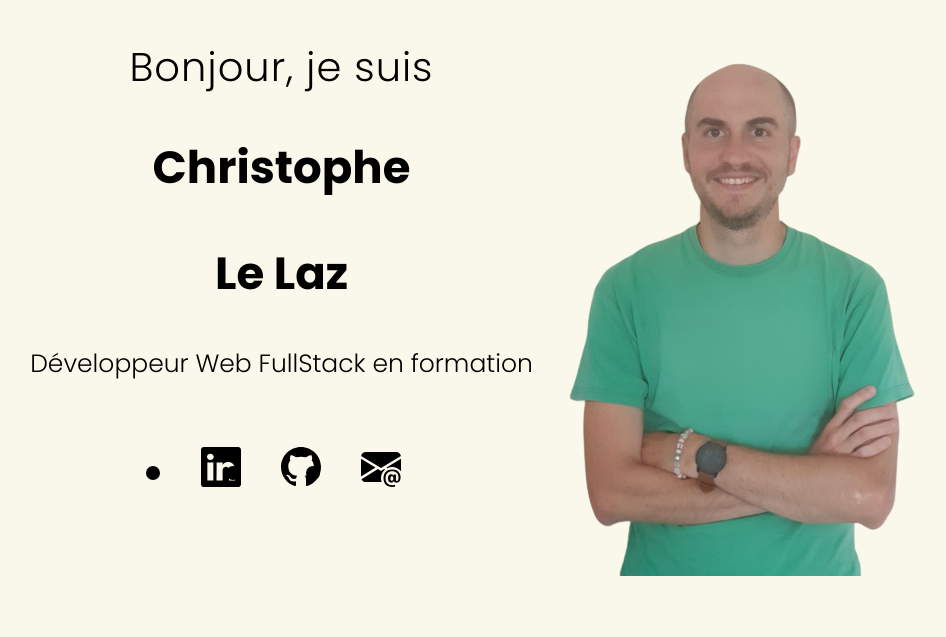
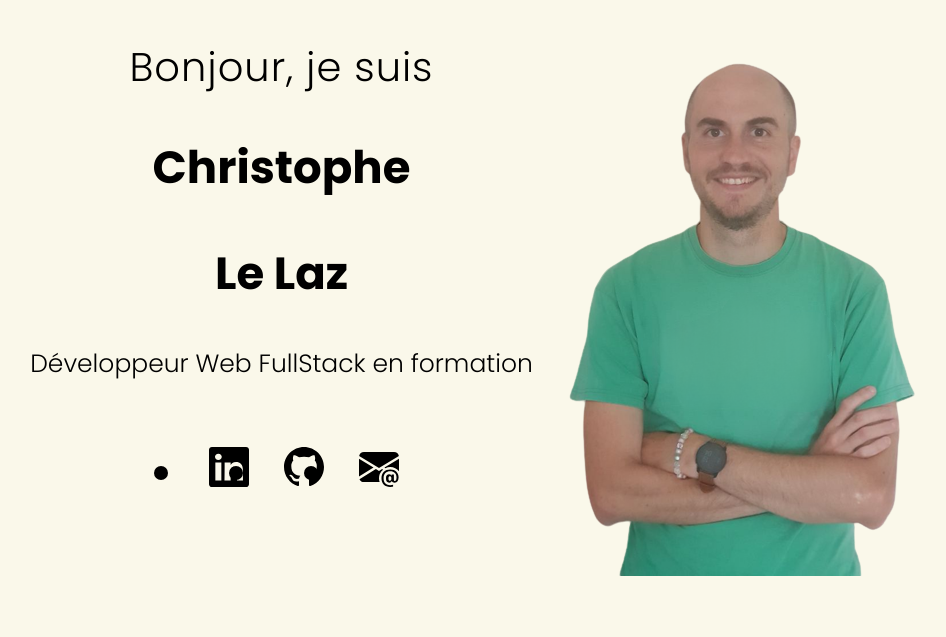
Before and after one commit to Christophe-LE-LAZ/christophe-le-laz.github.io, a PHP site: page / in a window 1280 px wide; the page is wider, and only the part inside the window is pictured. Shown: the part 78-715 px from the top of that part, without its empty margins (162-1108 px from the left). Run offline with PHP 8.4, Linux system fonts and the light colour scheme; some libraries are stand-ins or nearby versions.

Commit message:
gestion des icons de contacts

```diff
--- a/CSS/style.css
+++ b/CSS/style.css
@@ -277,6 +277,7 @@ p {
 .messagedefilant:hover {
         animation-play-state: paused;
 }
+
 /* Animation du défilement */
 @keyframes defilement {
         from {
@@ -288,7 +289,71 @@ p {
         }
 }
 
+.presentation--contact {
+        margin-top: 2rem;
+}
+.presentation--contact a {
+        margin: 0;
+        text-decoration: none;
+        position: relative;
+        display: inline-block;
+        height: 35px;
+        width: 35px;
+        line-height: 1.45;
+        font-weight: 400;
+        user-select: text;
+}
 
-.presentation-contact {
+.presentation--contact--li {
         padding: 2rem;
+        position: relative;
 }
+
+.presentation--contact ul li:hover{
+
+        margin: 3rem 0;
+}
+
+.presentation--contact--li svg {
+        fill:inherit;
+}
+.presentation--contact--li:hover svg {
+        fill: #755cde;
+        white-space: pre-wrap;
+        transform: translateY(-5px);
+        /* Translation vers le haut */
+}
+
+.presentation--contact--li:hover::before {
+        content: attr(data-title);
+        font-size: 1.4rem;
+        position: absolute;
+        bottom: 100%;
+        left: 50%;
+        transform: translateX(-50%);
+        padding: 5px;
+        background-color: #000;
+        /* Fond noir */
+        color: #fff;
+        /* Texte blanc */
+        border-radius: 5px;
+        opacity: 1;
+        transition: opacity 150ms linear, transform 150ms linear;
+}
+
+.presentation--contact--li::before {
+        content: attr(data-title);
+        font-size: 1.4rem;
+        position: absolute;
+        bottom: 100%;
+        left: 50%;
+        transform: translateX(-50%);
+        padding: 5px;
+        background-color: #000;
+        /* Fond noir initial */
+        color: #fff;
+        /* Texte blanc initial */
+        border-radius: 5px;
+        opacity: 0;
+        transition: opacity 150ms ease-in-out, transform 150ms ease-in-out;
+}
--- a/index.html
+++ b/index.html
@@ -22,21 +22,55 @@
 <h2 class="name first">Christophe</h2>
 <h2 class="name">Le Laz</h2>
 <h3>Développeur Web FullStack en formation</h3>
-<ul class="nav--ul">
+<!-- <ul class="nav--ul">
 <!-- <li class="nav--li first">
 <a class="nav--li--a" href="http://www.linkedin.com/in/christophe-le-laz">Contact</a>
         </li> -->
-        <li class="presentation-contact"><svg xmlns="http://www.w3.org/2000/svg" width="40" height="40" fill="currentColor" class="bi bi-linkedin" viewBox="0 0 16 16">
+        <!-- <li class="presentation--contact--li"><svg xmlns="http://www.w3.org/2000/svg" width="40" height="40" fill="currentColor" class="bi bi-linkedin" viewBox="0 0 16 16">
           <path d="M0 1.146C0 .513.526 0 1.175 0h13.65C15.474 0 16 .513 16 1.146v13.708c0 .633-.526 1.146-1.175 1.146H1.175C.526 16 0 15.487 0 14.854V1.146zm4.943 12.248V6.169H2.542v7.225h2.401m-1.2-8.212c.837 0 1.358-.554 1.358-1.248-.015-.709-.52-1.248-1.342-1.248-.822 0-1.359.54-1.359 1.248 0 .694.521 1.248 1.327 1.248h.016zm4.908 8.212V9.359c0-.216.016-.432.08-.586.173-.431.568-.878 1.232-.878.869 0 1.216.662 1.216 1.634v3.865h2.401V9.25c0-2.22-1.184-3.252-2.764-3.252-1.274 0-1.845.7-2.165 1.193v.025h-.016a5.54 5.54 0 0 1 .016-.025V6.169h-2.4c.03.678 0 7.225 0 7.225h2.4"/>
         </svg></li>
-        <li class="presentation-contact"><svg xmlns="http://www.w3.org/2000/svg" width="40" height="40" fill="currentColor" class="bi bi-github" viewBox="0 0 16 16">
+        <li class="presentation--contact--li"><svg xmlns="http://www.w3.org/2000/svg" width="40" height="40" fill="currentColor" class="bi bi-github" viewBox="0 0 16 16">
           <path d="M8 0C3.58 0 0 3.58 0 8c0 3.54 2.29 6.53 5.47 7.59.4.07.55-.17.55-.38 0-.19-.01-.82-.01-1.49-2.01.37-2.53-.49-2.69-.94-.09-.23-.48-.94-.82-1.13-.28-.15-.68-.52-.01-.53.63-.01 1.08.58 1.23.82.72 1.21 1.87.87 2.33.66.07-.52.28-.87.51-1.07-1.78-.2-3.64-.89-3.64-3.95 0-.87.31-1.59.82-2.15-.08-.2-.36-1.02.08-2.12 0 0 .67-.21 2.2.82.64-.18 1.32-.27 2-.27.68 0 1.36.09 2 .27 1.53-1.04 2.2-.82 2.2-.82.44 1.1.16 1.92.08 2.12.51.56.82 1.27.82 2.15 0 3.07-1.87 3.75-3.65 3.95.29.25.54.73.54 1.48 0 1.07-.01 1.93-.01 2.2 0 .21.15.46.55.38A8.012 8.012 0 0 0 16 8c0-4.42-3.58-8-8-8"/>
         </svg></li>
-        <li class="presentation-contact"><svg xmlns="http://www.w3.org/2000/svg" width="40" height="40" fill="currentColor" class="bi bi-envelope-at-fill" viewBox="0 0 16 16">
+        <li class="presentation--contact--li"><a class="social-link" target="_blank" rel="noopener noreferrer" data-title="Email" href="#">
+          <svg class="social-link-icon" xmlns="http://www.w3.org/2000/svg" width="40" height="40" fill="currentColor" class="bi bi-envelope-at-fill" viewBox="0 0 16 16">
           <path d="M2 2A2 2 0 0 0 .05 3.555L8 8.414l7.95-4.859A2 2 0 0 0 14 2zm-2 9.8V4.698l5.803 3.546L0 11.801Zm6.761-2.97-6.57 4.026A2 2 0 0 0 2 14h6.256A4.493 4.493 0 0 1 8 12.5a4.49 4.49 0 0 1 1.606-3.446l-.367-.225L8 9.586l-1.239-.757ZM16 9.671V4.697l-5.803 3.546.338.208A4.482 4.482 0 0 1 12.5 8c1.414 0 2.675.652 3.5 1.671"/>
           <path d="M15.834 12.244c0 1.168-.577 2.025-1.587 2.025-.503 0-1.002-.228-1.12-.648h-.043c-.118.416-.543.643-1.015.643-.77 0-1.259-.542-1.259-1.434v-.529c0-.844.481-1.4 1.26-1.4.585 0 .87.333.953.63h.03v-.568h.905v2.19c0 .272.18.42.411.42.315 0 .639-.415.639-1.39v-.118c0-1.277-.95-2.326-2.484-2.326h-.04c-1.582 0-2.64 1.067-2.64 2.724v.157c0 1.867 1.237 2.654 2.57 2.654h.045c.507 0 .935-.07 1.18-.18v.731c-.219.1-.643.175-1.237.175h-.044C10.438 16 9 14.82 9 12.646v-.214C9 10.36 10.421 9 12.485 9h.035c2.12 0 3.314 1.43 3.314 3.034zm-4.04.21v.227c0 .586.227.8.581.8.31 0 .564-.17.564-.743v-.367c0-.516-.275-.708-.572-.708-.346 0-.573.245-.573.791Z"/>
-        </svg></li>
-    </ul>
+        </svg></a></li> -->
+
+    <!-- </ul> -->
+
+
+    <div class="presentation--contact">
+        <ul class="nav--ul">
+            <li class="presentation--contact--li" data-title="LinkedIn">
+                <a target="_blank" rel="noopener noreferrer" data-title="LinkedIn" href="https://www.linkedin.com/in/christophe-le-laz" spellcheck="false">
+                  <svg xmlns="http://www.w3.org/2000/svg" width="40" height="40" fill="currentColor" class="bi bi-linkedin" viewBox="0 0 16 16">
+                    <path d="M0 1.146C0 .513.526 0 1.175 0h13.65C15.474 0 16 .513 16 1.146v13.708c0 .633-.526 1.146-1.175 1.146H1.175C.526 16 0 15.487 0 14.854V1.146zm4.943 12.248V6.169H2.542v7.225h2.401m-1.2-8.212c.837 0 1.358-.554 1.358-1.248-.015-.709-.52-1.248-1.342-1.248-.822 0-1.359.54-1.359 1.248 0 .694.521 1.248 1.327 1.248h.016zm4.908 8.212V9.359c0-.216.016-.432.08-.586.173-.431.568-.878 1.232-.878.869 0 1.216.662 1.216 1.634v3.865h2.401V9.25c0-2.22-1.184-3.252-2.764-3.252-1.274 0-1.845.7-2.165 1.193v.025h-.016a5.54 5.54 0 0 1 .016-.025V6.169h-2.4c.03.678 0 7.225 0 7.225h2.4"/>
+                  </svg>
+                </a>
+            </li>
+            <li class="presentation--contact--li" data-title="GitHub">
+              <a target="_blank" rel="noopener noreferrer" data-title="Github" href="https://github.com/Christophe-LE-LAZ" spellcheck="false">
+                  <svg xmlns="http://www.w3.org/2000/svg" width="40" height="40" fill="currentColor" class="bi bi-github" viewBox="0 0 16 16">
+                    <path d="M8 0C3.58 0 0 3.58 0 8c0 3.54 2.29 6.53 5.47 7.59.4.07.55-.17.55-.38 0-.19-.01-.82-.01-1.49-2.01.37-2.53-.49-2.69-.94-.09-.23-.48-.94-.82-1.13-.28-.15-.68-.52-.01-.53.63-.01 1.08.58 1.23.82.72 1.21 1.87.87 2.33.66.07-.52.28-.87.51-1.07-1.78-.2-3.64-.89-3.64-3.95 0-.87.31-1.59.82-2.15-.08-.2-.36-1.02.08-2.12 0 0 .67-.21 2.2.82.64-.18 1.32-.27 2-.27.68 0 1.36.09 2 .27 1.53-1.04 2.2-.82 2.2-.82.44 1.1.16 1.92.08 2.12.51.56.82 1.27.82 2.15 0 3.07-1.87 3.75-3.65 3.95.29.25.54.73.54 1.48 0 1.07-.01 1.93-.01 2.2 0 .21.15.46.55.38A8.012 8.012 0 0 0 16 8c0-4.42-3.58-8-8-8"/>
+                  </svg>
+                </a>
+            </li>
+            <li class="presentation--contact--li" data-title="Email">
+              <a target="_blank" rel="noopener noreferrer" data-title="Email" href="mailto:christophe.lelaz.pro@gmail.com" spellcheck="false">
+                <svg class="social-link-icon" xmlns="http://www.w3.org/2000/svg" width="40" height="40" fill="currentColor" class="bi bi-envelope-at-fill" viewBox="0 0 16 16">
+                    <path d="M2 2A2 2 0 0 0 .05 3.555L8 8.414l7.95-4.859A2 2 0 0 0 14 2zm-2 9.8V4.698l5.803 3.546L0 11.801Zm6.761-2.97-6.57 4.026A2 2 0 0 0 2 14h6.256A4.493 4.493 0 0 1 8 12.5a4.49 4.49 0 0 1 1.606-3.446l-.367-.225L8 9.586l-1.239-.757ZM16 9.671V4.697l-5.803 3.546.338.208A4.482 4.482 0 0 1 12.5 8c1.414 0 2.675.652 3.5 1.671"/>
+                    <path d="M15.834 12.244c0 1.168-.577 2.025-1.587 2.025-.503 0-1.002-.228-1.12-.648h-.043c-.118.416-.543.643-1.015.643-.77 0-1.259-.542-1.259-1.434v-.529c0-.844.481-1.4 1.26-1.4.585 0 .87.333.953.63h.03v-.568h.905v2.19c0 .272.18.42.411.42.315 0 .639-.415.639-1.39v-.118c0-1.277-.95-2.326-2.484-2.326h-.04c-1.582 0-2.64 1.067-2.64 2.724v.157c0 1.867 1.237 2.654 2.57 2.654h.045c.507 0 .935-.07 1.18-.18v.731c-.219.1-.643.175-1.237.175h-.044C10.438 16 9 14.82 9 12.646v-.214C9 10.36 10.421 9 12.485 9h.035c2.12 0 3.314 1.43 3.314 3.034zm-4.04.21v.227c0 .586.227.8.581.8.31 0 .564-.17.564-.743v-.367c0-.516-.275-.708-.572-.708-.346 0-.573.245-.573.791Z"/>
+                </svg>
+              </a>
+          </li>
+
+        </ul>
+    </div>
+
+
+
   </div>
   <div class="presentation--visuel bounce-in-right">
     <img src="images/moibuste1.png" alt="Une photo de face de moi-même " />
```
